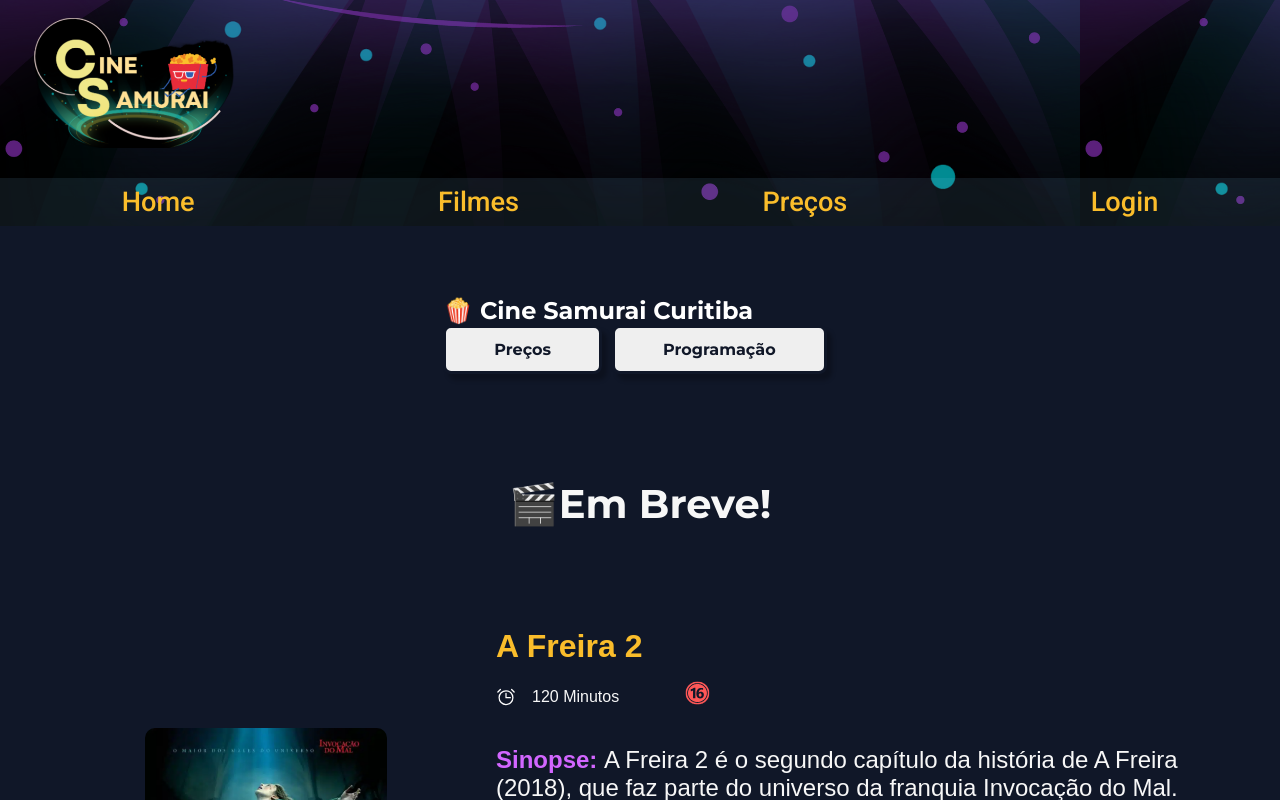
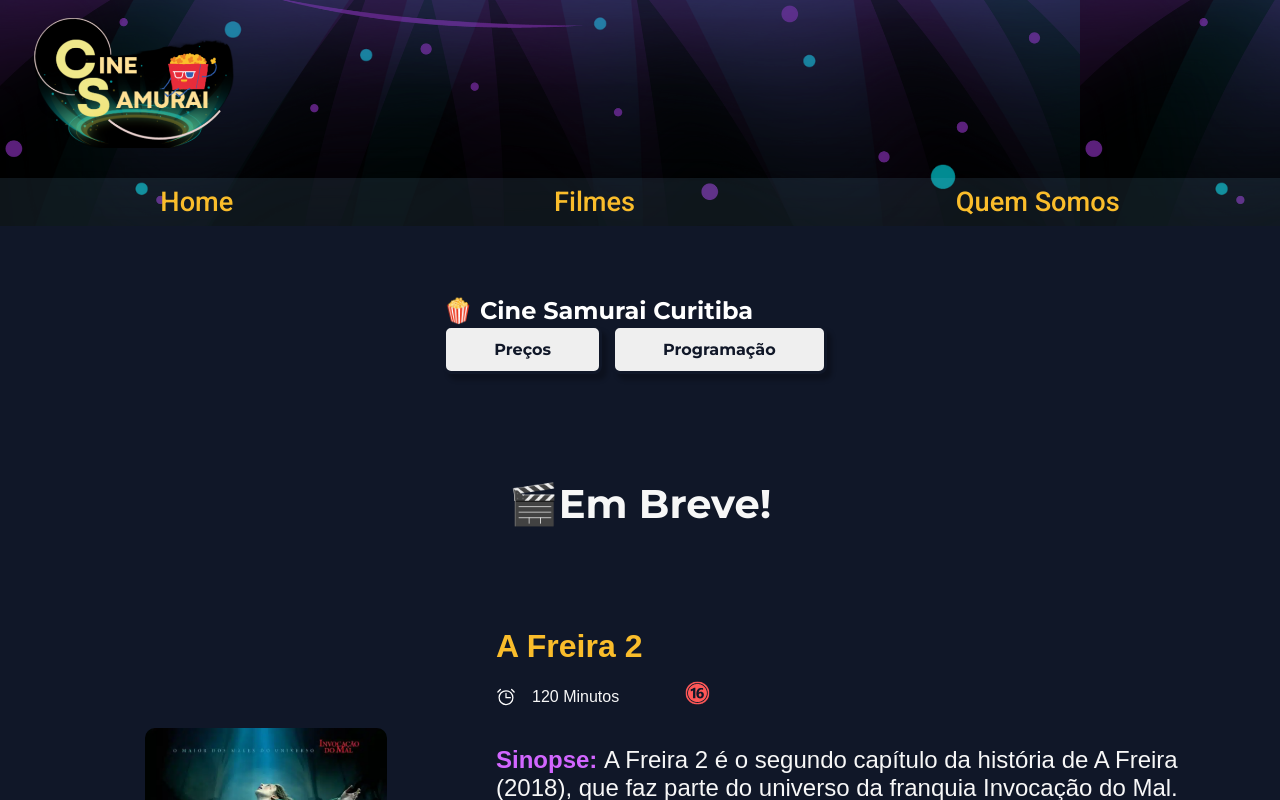
Before and after one commit to ericafernandaj/CineSamurai, a React (Vite) app: page / in a window 1280 px wide. Shown: the top 800 px of the page. Built offline with nearby package versions, Linux system fonts and the light colour scheme.

Commit message:
update: alteração do menu

```diff
--- a/src/components/views/Header/Header.jsx
+++ b/src/components/views/Header/Header.jsx
@@ -19,10 +19,7 @@ const Header = () => {
           <Link to='/Filmes'className={"link"}>Filmes</Link>
           </li>
           <li>
-          <Link to='/Precos'className={"link"}>Preços</Link>
-          </li>
-          <li>
-          <Link to='/Login'className={"link"}>Login</Link>
+          <Link to='/QuemSomos'className={"link"}>Quem Somos</Link>
           </li>
           </ul>
           </nav>
```
